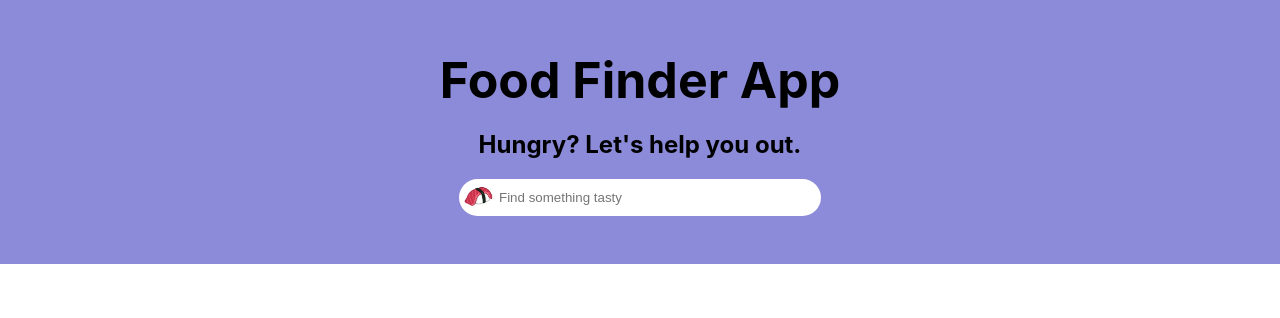
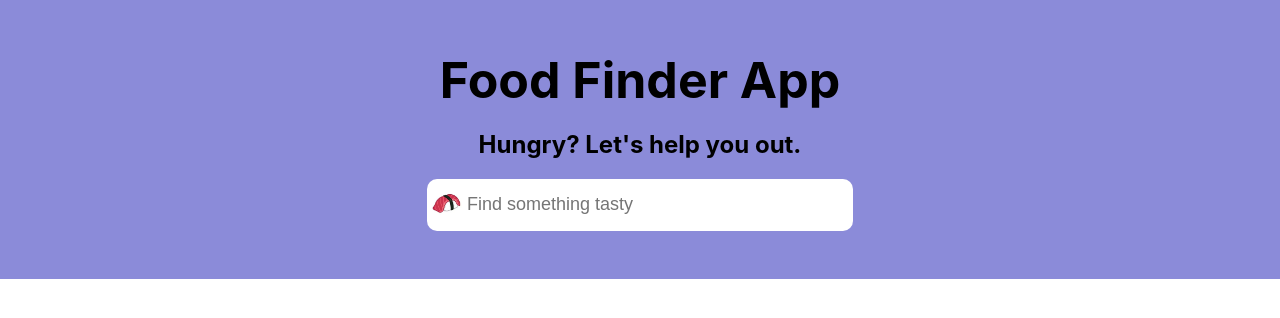
Before and after one commit to nab115/food-finder-app, a React (Create React App) app in the folder client/: page / in a window 1280 px wide. Shown: the top 318 px of the page. Built offline with nearby package versions, Linux system fonts and the light colour scheme.

Commit message:
increasing searchbar size and font adding address to restaurant card

```diff
--- a/client/src/App.css
+++ b/client/src/App.css
@@ -6,13 +6,15 @@
 }
 
 .searchForm {
-  height: 35px;
+  height: 50px;
 }
+
 #searchbar {
-  width: 25%;
+  width: 30%;
   height: 100%;
+  font-size: 18px;
   border-style: none;
-  border-radius: 20px;
+  border-radius: 10px;
   padding-left: 40px;
   background-image: url('../public/sushi.jpg');
   background-repeat: no-repeat;
@@ -41,12 +43,12 @@
   overflow: auto;
 }
 
+.restaurantHeader {
+  margin-bottom: 20px;
+}
+
 .restaurantCardContent {
   margin: 15px;
-}
-
-.restaurantName {
-  margin: 0px 0px 10px 0px;
 }
 
 #restaurants {
--- a/client/src/App.js
+++ b/client/src/App.js
@@ -32,7 +32,10 @@ function RestaurantCard({restaurant}) {
   return (
     <div className="restaurantCard">
       <div className="restaurantCardContent">
-        <h3 className="restaurantName">{restaurant.name}</h3>
+        <div className="restaurantHeader">
+          <h3 className="no-margin">{restaurant.name}</h3>
+          <p className="no-margin">{restaurant.address}</p>
+        </div>
         {restaurant.items.map(item => <Item item={item} />)}
       </div>
     </div>
--- a/client/src/style.css
+++ b/client/src/style.css
@@ -1,6 +1,10 @@
 h1 {
     margin: 0px;
     font-size: 50px;
+}
+
+.no-margin {
+    margin: 0px;
 }
 
 .bold-text {
```
